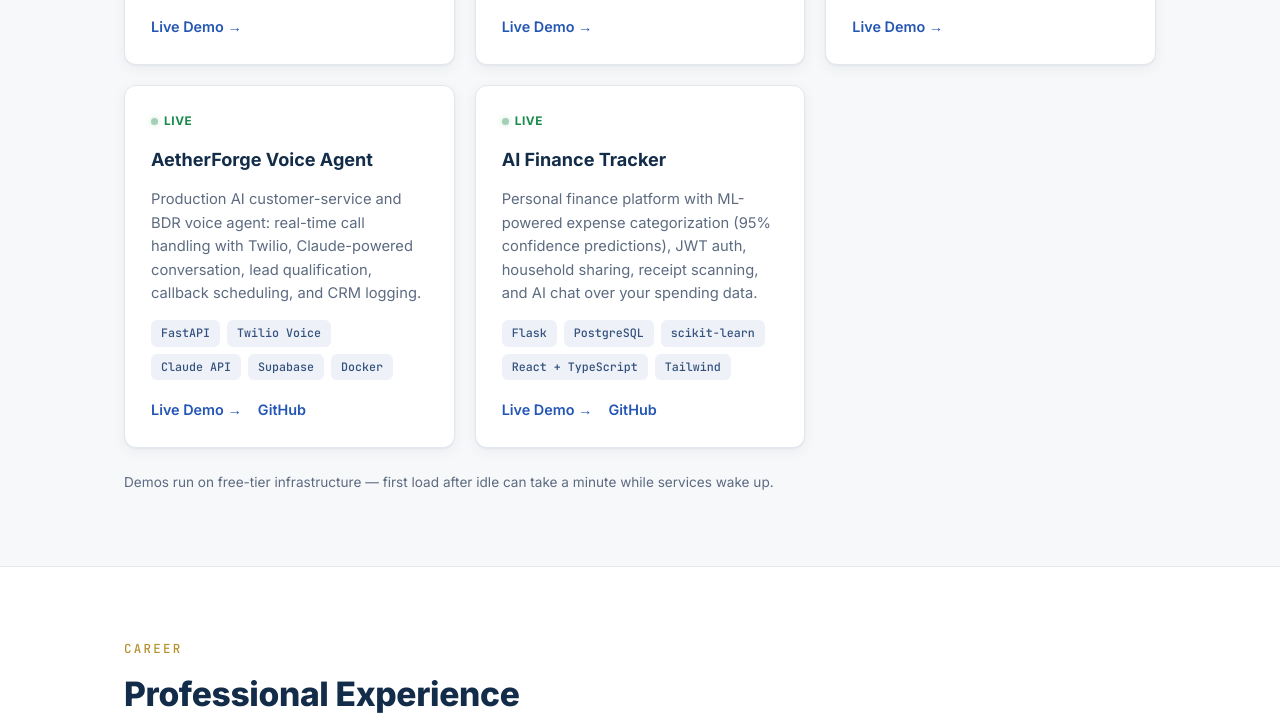
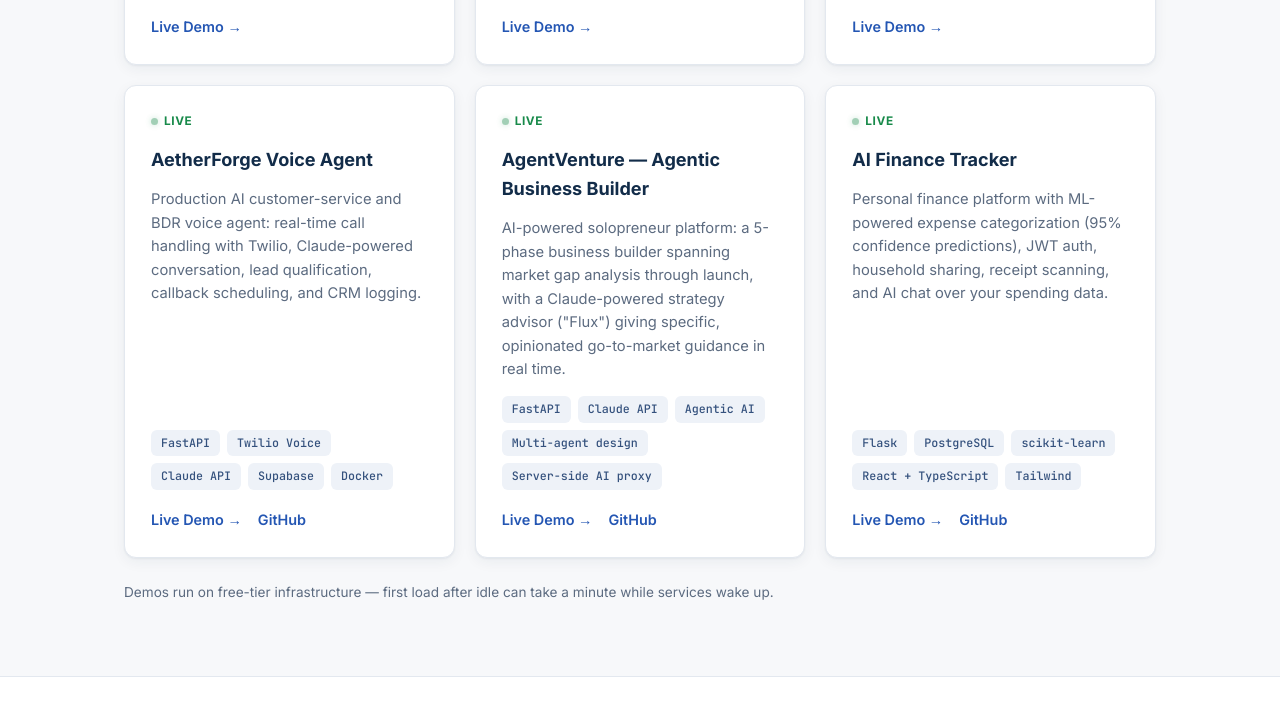
Before and after one commit to sksharmar1/sksharmar1.github.io, a plain HTML site: page index.html in a window 1280 px wide. Shown: the part 1270-1998 px from the top of the page. Drawn offline with Linux system fonts and the light colour scheme.

Commit message:
Add AgentVenture project card; 6 live platforms

```diff
--- a/index.html
+++ b/index.html
@@ -192,7 +192,7 @@ footer{border-top:1px solid var(--card-border);padding:30px 0;color:var(--muted)
       <div class="stats">
         <div class="stat"><b>20+</b><span>years in enterprise engineering</span></div>
         <div class="stat"><b>ISO 20022</b><span>payments migration leadership</span></div>
-        <div class="stat"><b>5</b><span>AI platforms live in production</span></div>
+        <div class="stat"><b>6</b><span>AI platforms live in production</span></div>
       </div>
       <div class="cta">
         <a class="btn btn-primary" href="#projects">View Projects</a>
@@ -254,6 +254,20 @@ footer{border-top:1px solid var(--card-border);padding:30px 0;color:var(--muted)
           <div class="card-links">
             <a href="https://aetherforge-service-agent.onrender.com" target="_blank" rel="noopener">Live Demo →</a>
             <a href="https://github.com/sksharmar1/aetherforge" target="_blank" rel="noopener">GitHub</a>
+          </div>
+        </div>
+
+        <div class="card reveal">
+          <span class="live-dot">LIVE</span>
+          <h3>AgentVenture — Agentic Business Builder</h3>
+          <p>AI-powered solopreneur platform: a 5-phase business builder spanning market gap analysis through launch, with a Claude-powered strategy advisor ("Flux") giving specific, opinionated go-to-market guidance in real time.</p>
+          <div class="chips">
+            <span class="chip">FastAPI</span><span class="chip">Claude API</span><span class="chip">Agentic AI</span>
+            <span class="chip">Multi-agent design</span><span class="chip">Server-side AI proxy</span>
+          </div>
+          <div class="card-links">
+            <a href="https://agentventure.onrender.com" target="_blank" rel="noopener">Live Demo →</a>
+            <a href="https://github.com/sksharmar1/agentic-business-builder" target="_blank" rel="noopener">GitHub</a>
           </div>
         </div>
 
```
